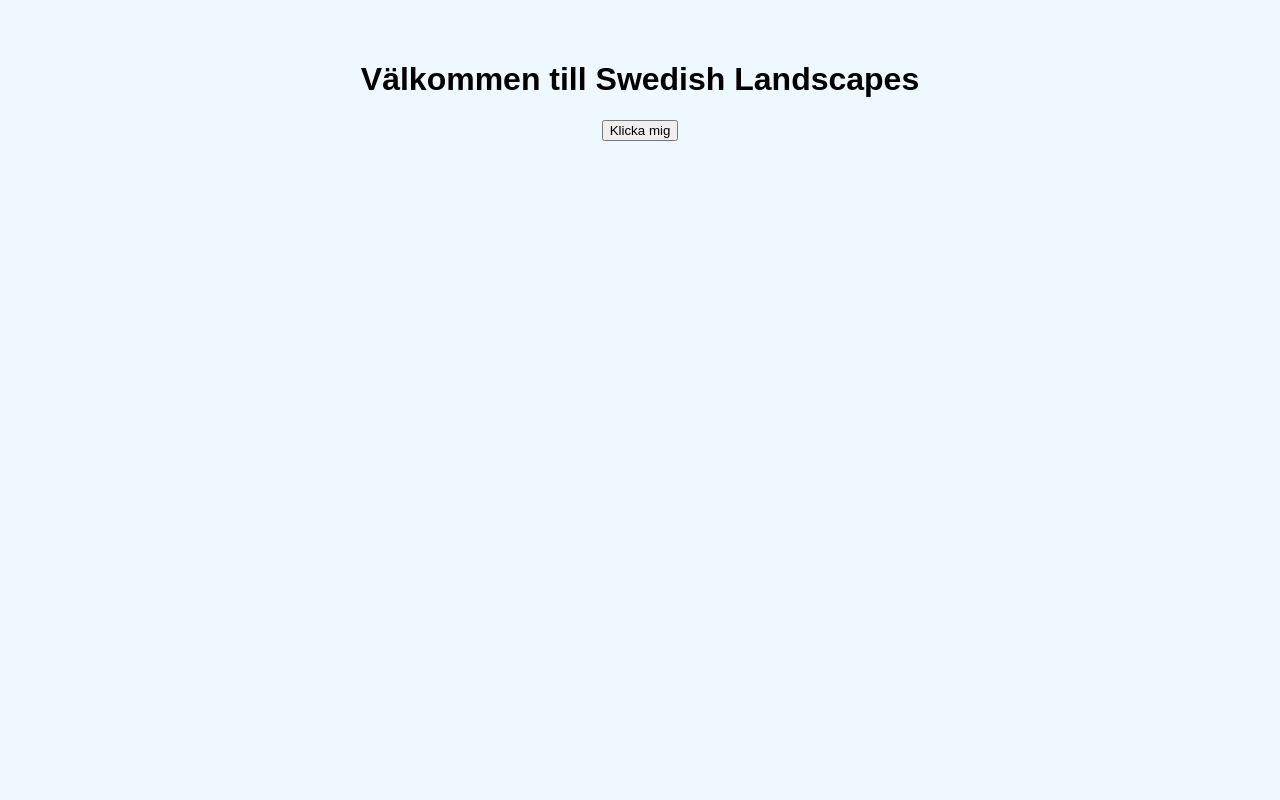
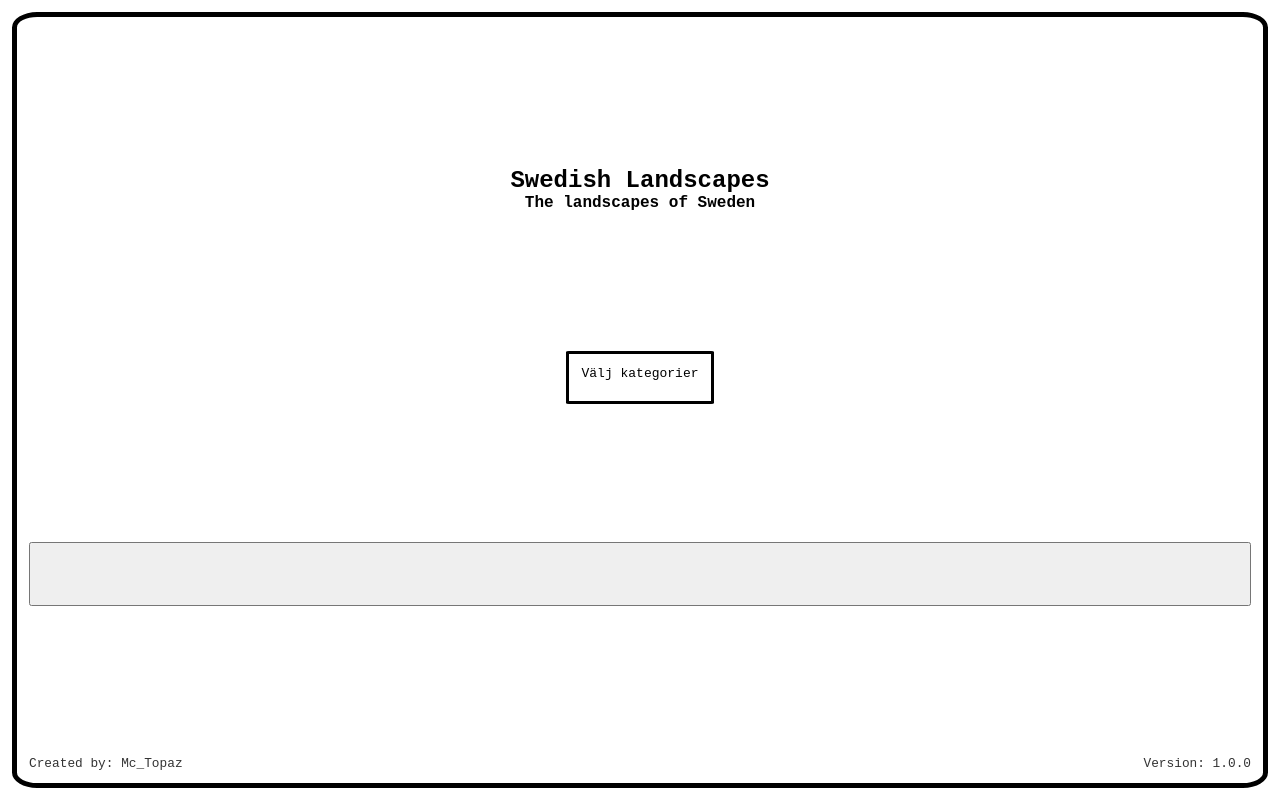
Before and after one commit to McTopaz/SwedishLandscapes, a plain HTML site: page index.html in a window 1280 px wide. Drawn offline with Linux system fonts and the light colour scheme.

Commit message:
Init working application.

```diff
--- /dev/null
+++ b/entities/constants/game.js
@@ -0,0 +1,4 @@
+export const Version = "1.0.0";
+export const Title = "Swedish Landscapes";
+export const SubTitle = "The landscapes of Sweden";
+export const CreatedBy = "Mc_Topaz";
--- /dev/null
+++ b/entities/models/category.js
@@ -0,0 +1,19 @@
+export class Category {
+    constructor(text, iconPath, shortCut) {
+        this.text = text;
+        this.iconPath = iconPath;
+        this.shortCut = shortCut;
+    }
+
+    get Text() {
+        return this.text;
+    }
+
+    get IconPath() {
+        return this.iconPath;
+    }
+
+    get ShortCut() {
+        return this.shortCut;
+    }
+}
--- /dev/null
+++ b/entities/models/game.js
@@ -0,0 +1,3 @@
+export const game = {
+    Categorys: []
+}
--- /dev/null
+++ b/entities/models/urlPaths.js
@@ -0,0 +1,12 @@
+import { ViewParts } from "/entities/models/viewParts.js";
+
+const repoName = "SwedishLandscapes";
+export const BASE_PATH = window.location.pathname.includes(`/${repoName}/`)
+  ? `/${repoName}/`
+  : "/";
+
+export const ViewPaths = {
+  base: new ViewParts("base", BASE_PATH),
+  menu: new ViewParts("menu", BASE_PATH),
+  game: new ViewParts("game", BASE_PATH),
+};
--- /dev/null
+++ b/entities/models/viewParts.js
@@ -0,0 +1,7 @@
+export class ViewParts {
+  constructor(name, basePath = "") {
+    this.html = `${basePath}views/${name}/${name}.html`;
+    this.css = `${basePath}views/${name}/${name}.css`;
+    this.script = `${basePath}views/${name}/${name}.js`;
+  }
+}
--- a/index.html
+++ b/index.html
@@ -6,8 +6,11 @@
     <link rel="stylesheet" href="style.css">
 </head>
 <body>
-    <h1>Välkommen till Swedish Landscapes</h1>
-    <button onclick="sayHello()">Klicka mig</button>
-    <script src="index.js"></script>
-</body>
+    <div id="game-container" style="display: none;">
+      <pre id="game-screen">Spelet laddas...</pre>
+      <footer id="footer"></footer>
+    </div>
+
+    <script type="module" src="index.js"></script>
+  </body>
 </html>
--- a/index.js
+++ b/index.js
@@ -1,3 +1,10 @@
-function sayHello() {
-    alert("Hej från Swedish Landscapes!");
-}
+import { initializeApp } from "./usecases/appInit.js";
+import { showMenu } from "./usecases/appFlow.js";
+import { BASE_PATH } from "./entities/models/urlPaths.js"
+
+console.log("Base path:", BASE_PATH);
+
+window.addEventListener("DOMContentLoaded", () => {
+  initializeApp();
+  showMenu();
+});
--- /dev/null
+++ b/usecases/appFlow.js
@@ -0,0 +1,91 @@
+import { ViewPaths } from "/entities/models/urlPaths.js";
+
+let currentViewInstance = null;
+
+export function showMenu() {
+
+  showView({
+    viewParts: ViewPaths.menu,
+    viewClass: "Menu"
+  });
+}
+
+export function runGame() {
+    showView({
+        viewParts: ViewPaths.game,
+        viewClass: "Game"
+    });
+}
+
+function showView({ viewParts, viewClass }) {
+  //printViewArguments(viewParts, viewClass);
+  ensureBaseCssLoaded();
+  loadCssInDocument(viewParts.css);
+
+  loadHtmlInDocument(viewParts.html)
+    .then(() => import(viewParts.script))
+    .then((module) => {
+
+      if (currentViewInstance && typeof currentViewInstance.destroy === "function") {
+        console.log("Destroying current view instance:", currentViewInstance);
+        currentViewInstance.destroy();
+      }
+
+      const ViewClass = module[viewClass];
+      if (ViewClass && typeof ViewClass === "function") {
+        currentViewInstance = new ViewClass();
+        if (typeof currentViewInstance.init === "function") {
+          console.log("Initializing view:", viewClass);
+          currentViewInstance.init();
+        }
+      } else {
+        console.warn("Invalid or missing view class:", viewClassName);
+      }
+    })
+    .catch((error) => {
+      console.error("Error while displaying view:", error);
+    });
+}
+
+function printViewArguments(viewParts, viewClass) {
+  console.log("View name: ", viewClass);
+  console.log("View HTML path: ", viewParts.html);
+  console.log("View CSS path: ", viewParts.css);
+  console.log("View JS path: ", viewParts.script);
+}
+
+function ensureBaseCssLoaded() {
+  if (!document.querySelector(`link[data-base-css]`)) {
+    const link = document.createElement("link");
+    link.rel = "stylesheet";
+    link.href = ViewPaths.base.css;
+    link.setAttribute('data-base-css', '');
+    document.head.appendChild(link);
+  }
+}
+
+function loadCssInDocument(href) {
+  document.querySelectorAll('link[data-view-css]').forEach(link => link.remove());
+
+  if (!document.querySelector(`link[href="${href}"]`)) {
+    const link = document.createElement("link");
+    link.rel = "stylesheet";
+    link.href = href;
+    link.setAttribute('data-view-css', '');
+    document.head.appendChild(link);
+  }
+}
+
+function loadHtmlInDocument(viewHtmlPath) {
+  return fetch(ViewPaths.base.html)
+    .then(res => res.text())
+    .then(baseHtml => {
+      document.body.innerHTML = baseHtml;
+      return fetch(viewHtmlPath);
+    })
+    .then(res => res.text())
+    .then(viewHtml => {
+      const content = document.getElementById("content");
+      content.innerHTML = viewHtml;
+    });
+}
--- /dev/null
+++ b/usecases/appInit.js
@@ -0,0 +1,23 @@
+import { Title, Version } from "../entities/constants/game.js";
+import { game } from "../entities/models/game.js";
+import { Category } from "../entities/models/category.js";
+
+export function initializeApp() {
+    setup();
+    categories();
+}
+
+function setup() {
+    document.title = `${Title} - V${Version}`;
+
+    const footer = document.getElementById("footer");
+    if (footer) {
+        footer.textContent = `Version: ${Version}`;
+    }
+}
+
+function categories() {
+    var weapon = new Category("Vapen", "weapon", "1");
+
+    game.Categorys.push(weapon);
+}
--- /dev/null
+++ b/views/base/base.css
@@ -0,0 +1,46 @@
+@import url('../styles/variables.css');
+
+html, body {
+  height: 100%;
+  margin: 0;
+  padding: 0;
+  background-color: white;
+  font-family: 'Courier New', Courier, monospace;
+}
+
+.borderBox {
+  position: absolute;
+  top: var(--spacing);
+  left: var(--spacing);
+  right: var(--spacing);
+  bottom: var(--spacing);
+  padding: var(--spacing);
+
+  display: flex;
+  flex-direction: column;
+  border-radius: var(--radius);
+  border: var(--outerBorder);
+  box-sizing: border-box;
+}
+
+.content {
+  flex-grow: 1;
+  min-height: 0;
+  display: flex;
+  flex-direction: column;
+  overflow: auto;
+  position: relative;
+  background-color: transparent;
+}
+
+.info {
+  display: flex;
+  justify-content: space-between;
+  font-size: 0.8rem;
+  color: #333;
+  background-color: transparent;
+}
+
+.corner {
+  white-space: nowrap;
+}
--- /dev/null
+++ b/views/base/base.html
@@ -0,0 +1,7 @@
+<div class="borderBox">
+  <div id="content" class="content"></div>
+  <div class="info">
+    <div class="corner" id="createdBy">Created by Foo</div>
+    <div class="corner" id="version">vX.Y.Z</div>
+  </div>
+</div>
--- /dev/null
+++ b/views/base/base.js
@@ -0,0 +1,34 @@
+import { Version, CreatedBy } from "/entities/constants/game.js";
+
+export class Base {
+  constructor() {
+  }
+
+  init() {
+    this._onKeyDown = this._onKeyDown.bind(this);
+    this.attachKeyboard();
+
+    document.getElementById("version").textContent = `Version: ${Version}`;
+    document.getElementById("createdBy").textContent = `Created by: ${CreatedBy}`;
+  }
+
+  destroy() {
+    this.detachKeyboard();
+  }
+
+  _onKeyDown(event) {
+    this.hanldeKeyboardEvent(event);
+  }
+
+  hanldeKeyboardEvent(event) {
+    // This method can be overridden by subclasses to handle keyboard events
+  }
+
+  attachKeyboard() {
+    document.addEventListener('keydown', this._onKeyDown);
+  }
+
+  detachKeyboard() {
+    document.removeEventListener('keydown', this._onKeyDown);
+  }
+}
--- /dev/null
+++ b/views/menu/menu.css
@@ -0,0 +1,43 @@
+@import url('../styles/variables.css');
+
+.container {
+  padding-bottom: var(--spacing);
+  max-height: 100%;
+  overflow: auto;
+  box-sizing: border-box;
+  flex: 1 1 auto;
+  display: flex;
+  flex-direction: column;
+  background-color: transparent;
+}
+
+.spacer {
+  flex-grow: 1;
+}
+
+.title {
+    font-size: 24px;
+    font-weight: bold;
+    color: black;
+}
+
+.subTitle {
+    font-size: 16px;
+    font-weight: bold;
+    color: black;
+}
+
+.box {
+    display: inline-flex;
+    flex-direction: column;
+    font-family: monospace;
+    gap: 0.5rem;
+    margin: 0 auto;
+    border-radius: var(--radius);
+    border: var(--innerBorder);
+    padding: var(--spacing);
+}
+
+.play {
+    height: 64px;
+}
--- /dev/null
+++ b/views/menu/menu.html
@@ -0,0 +1,13 @@
+<div class="container">
+    <div class="spacer"></div>
+    <div id="title" class="title"></div>
+    <div id="subTitle" class="subTitle"></div>
+    <div class="spacer"></div>
+    <div class="box">
+        <div class="option">Välj kategorier</div>
+        <div id="choices" class="choices"></div>
+    </div>
+    <div class="spacer"></div>
+    <button id="play" class="play"></button>
+    <div class="spacer"></div>
+</div>
--- /dev/null
+++ b/views/menu/menu.js
@@ -0,0 +1,22 @@
+import { Base } from "../base/base.js";
+import { Title, SubTitle } from "/entities/constants/game.js";
+import { runGame } from "/usecases/appFlow.js";
+
+const menuLogo = "/entities/asciiArts/menuLogo.txt";
+
+export class Menu extends Base {
+  init() {
+    super.init();
+
+    document.getElementById("title").textContent = Title;
+    document.getElementById("subTitle").textContent = SubTitle;
+    document.getElementById("play").addEventListener("click", super.playClicked);
+  }
+
+  #playClicked() {
+    runGame();
+  }
+
+  hanldeKeyboardEvent(event) {
+  }
+}
--- /dev/null
+++ b/views/styles/variables.css
@@ -0,0 +1,13 @@
+:root {
+  /* Spacing */
+  --spacing: 12px;
+  --smallSpacing: 6px;
+  --bigSpacing: 18px;
+
+  /* Border */
+  --outerBorder: 5px solid black;
+  --innerBorder: 3px solid black;
+
+  /* Radius */
+  --radius: 2%;
+}
```
